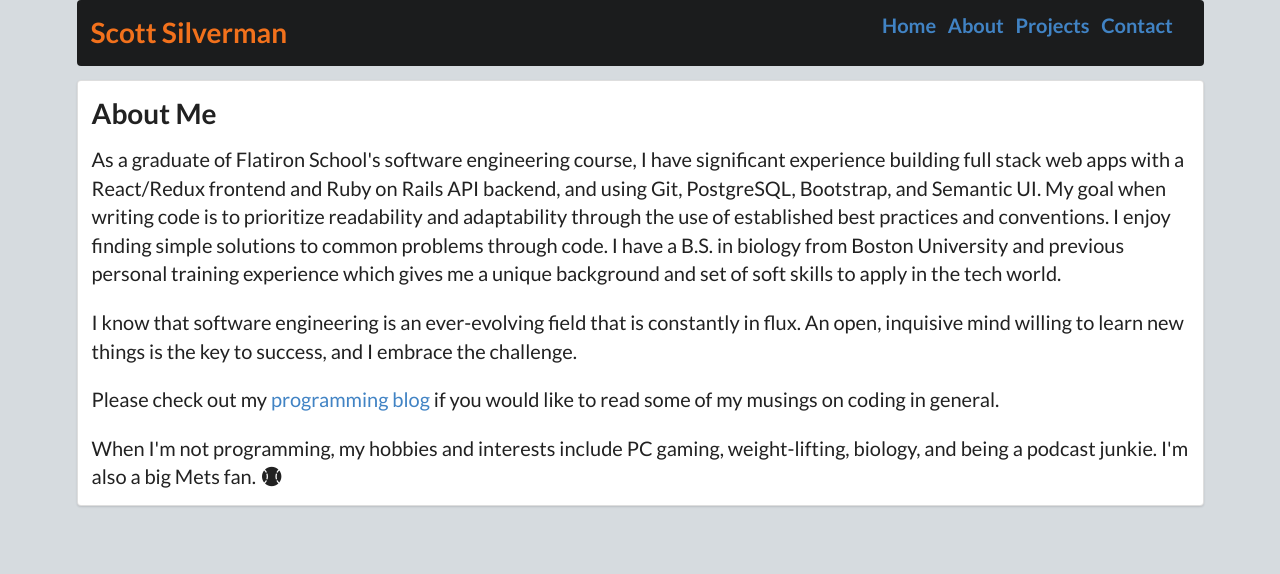
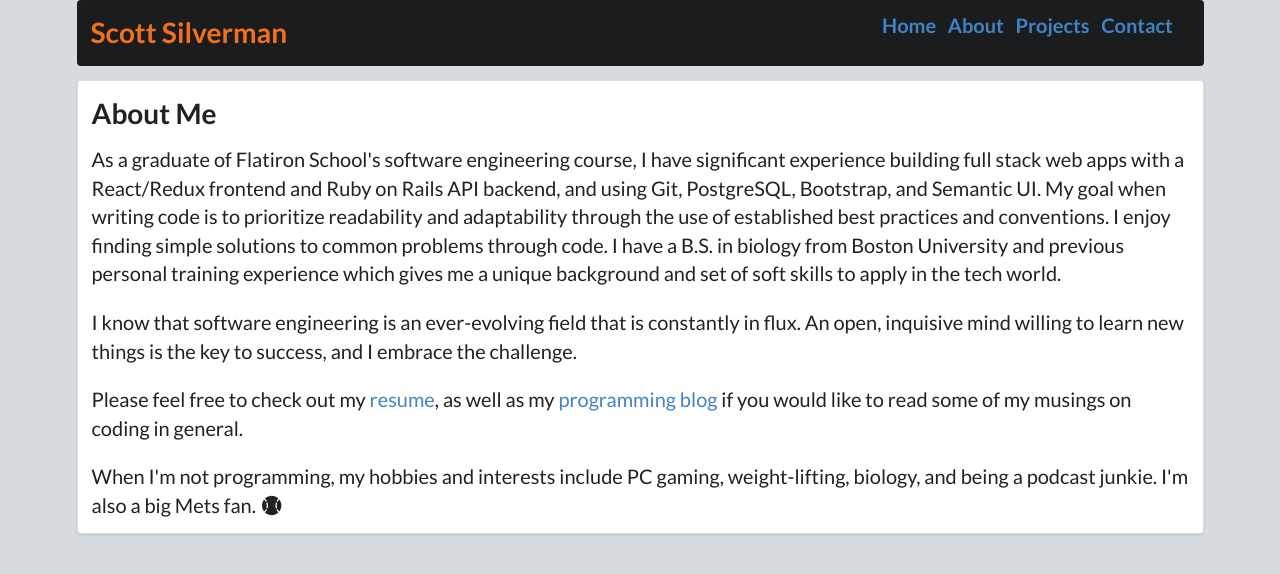
Before and after one commit to ScottMS724/my-website, a React (Create React App) app: page /about in a window 1280 px wide. Shown: the top 574 px of the page. Built offline with nearby package versions, Linux system fonts and the light colour scheme.

Commit message:
add resume link

```diff
--- a/src/components/About.js
+++ b/src/components/About.js
@@ -15,7 +15,7 @@ const About = () => {
             <p className="fontsize20">I know that software engineering is an ever-evolving field that is constantly in flux. An open, inquisive mind
             willing to learn new things is the key to success, and I embrace the challenge.</p>
 
-            <p className="fontsize20">Please check out my <a href="https://scottms724.github.io/" target="_blank" rel="noopener noreferrer">programming blog</a> if you would like to
+            <p className="fontsize20">Please feel free to check out my <a href="//rebrand.ly/ti32pxh" target="_blank" rel="noopener noreferrer">resume</a>, as well as my <a href="https://scottms724.github.io/" target="_blank" rel="noopener noreferrer">programming blog</a> if you would like to
             read some of my musings on coding in general.</p>
 
             <p className="fontsize20">When I'm not programming, my hobbies and interests include PC gaming, weight-lifting, biology, and being a podcast junkie. I'm also a
```
